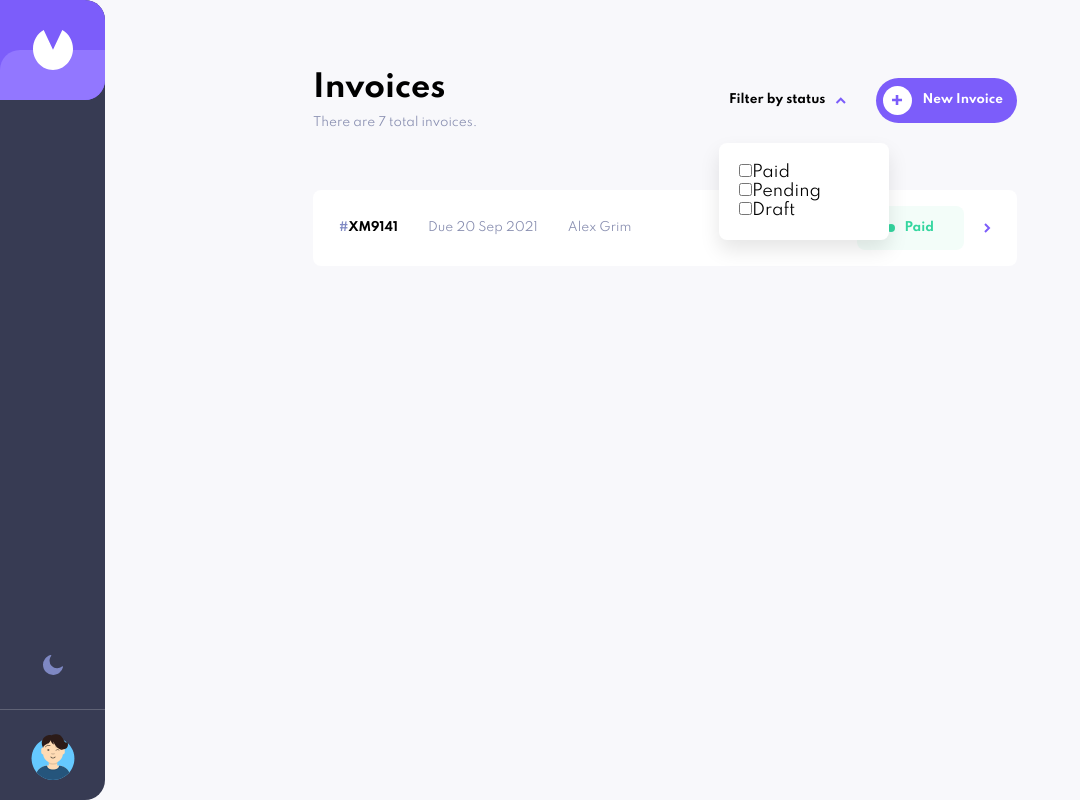
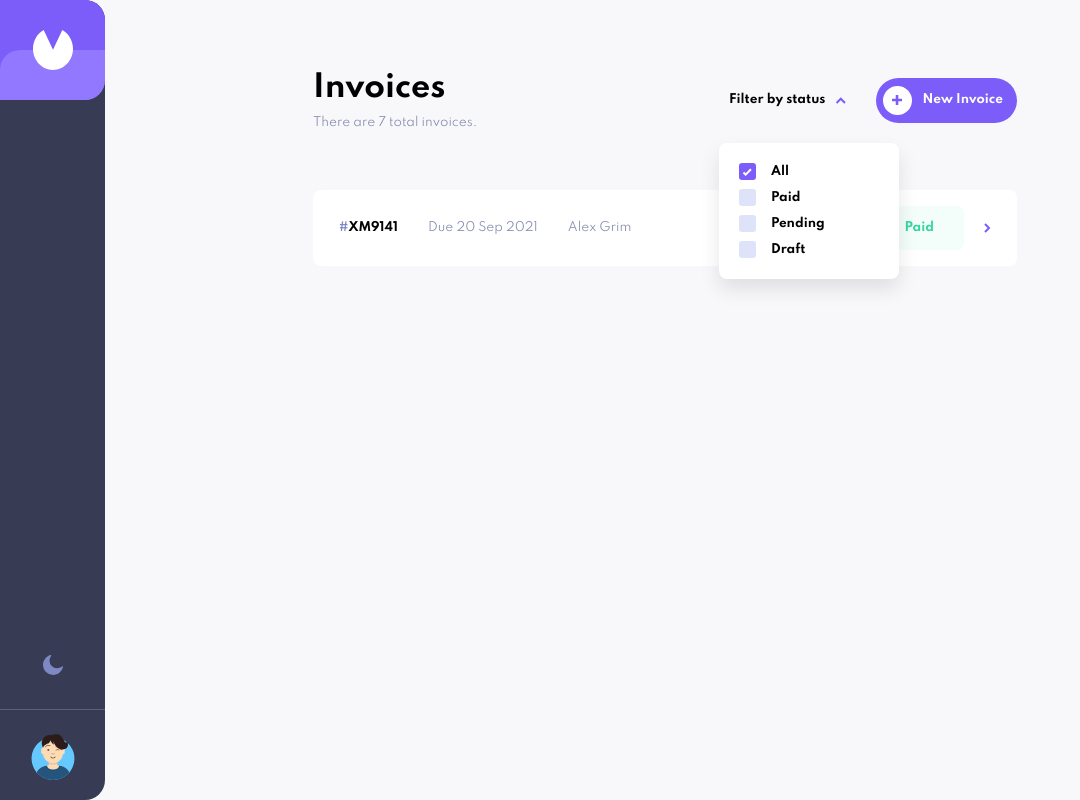
Before and after one commit to akaahl/invoice-app-react, a React (Create React App) app: page / in a window 1280 px wide. Both pictures are taken after a click on the button "Filter by status". Shown: the whole page, without its empty margins (0-1080 px from the left). Built offline with nearby package versions, Linux system fonts and the light colour scheme.

Commit message:
Finished styling up the filter modal in Header component

```diff
--- a/src/components/Home/Header.js
+++ b/src/components/Home/Header.js
@@ -2,9 +2,16 @@ import React, { useState } from "react";
 import styled from "styled-components";
 import arrowIcon from "../../assets/images/icon-arrow-down.svg";
 import plusIcon from "../../assets/images/icon-plus.svg";
+import checkIcon from "../../assets/images/icon-check.svg";
 
 const Header = () => {
   const [modal, setModal] = useState(false);
+  const [filterStatus, setFilterStatus] = useState("all");
+
+  const handleFilter = (e) => {
+    setFilterStatus(e.target.value);
+  };
+
   return (
     <StyledHeader>
       <div className="left-side">
@@ -25,20 +32,65 @@ const Header = () => {
 
           {modal && (
             <div className="status-wrapper">
-              <div className="paid-status">
-                <input type="checkbox" name="paid" id="paid" />
-                <label htmlFor="paid">Paid</label>
-              </div>
+              <label htmlFor="all" className="all">
+                <input
+                  type="radio"
+                  name="filter"
+                  id="all"
+                  value="all"
+                  onChange={handleFilter}
+                  checked={filterStatus === "all"}
+                />
+                <div className="custom-checkbox">
+                  <img src={checkIcon} alt="check icon" />
+                </div>
+                <span>All</span>
+              </label>
 
-              <div className="pending-status">
-                <input type="checkbox" name="pending" id="pending" />
-                <label htmlFor="pending">Pending</label>
-              </div>
+              <label htmlFor="paid" className="paid">
+                <input
+                  type="radio"
+                  name="filter"
+                  id="paid"
+                  value="paid"
+                  onChange={handleFilter}
+                  checked={filterStatus === "paid"}
+                />
+                <div className="custom-checkbox">
+                  <img src={checkIcon} alt="check icon" />
+                </div>
+                <span>Paid</span>
+              </label>
 
-              <div className="draft-status">
-                <input type="checkbox" name="draft" id="draft" />
-                <label htmlFor="draft">Draft</label>
-              </div>
+              <label htmlFor="pending">
+                <input
+                  type="radio"
+                  name="filter"
+                  id="pending"
+                  value="pending"
+                  onChange={handleFilter}
+                  checked={filterStatus === "pending"}
+                />
+                <div className="custom-checkbox">
+                  <img src={checkIcon} alt="check icon" />
+                </div>
+                <span>Pending</span>
+              </label>
+
+              <label htmlFor="draft">
+                <input
+                  type="radio"
+                  name="filter"
+                  id="draft"
+                  value="draft"
+                  onChange={handleFilter}
+                  checked={filterStatus === "draft"}
+                />
+                <div className="custom-checkbox">
+                  <img src={checkIcon} alt="check icon" />
+                </div>
+                <span>Draft</span>
+              </label>
             </div>
           )}
         </div>
@@ -107,7 +159,60 @@ const StyledHeader = styled.header`
         padding: 20px;
         border-radius: 8px;
         box-shadow: 0px 10px 20px 0px rgba(0, 0, 0, 0.1);
-        width: 170px;
+        width: 180px;
+
+        label {
+          display: block;
+
+          cursor: pointer;
+          display: flex;
+
+          &:hover {
+            .custom-checkbox {
+              border: 1px solid #7c5dfa;
+            }
+          }
+
+          &:not(:first-child) {
+            margin-top: 8px;
+          }
+
+          input[type="radio"] {
+            display: none;
+
+            &:checked ~ .custom-checkbox {
+              background-color: #7c5dfa;
+
+              img {
+                transform: scale(1);
+              }
+            }
+          }
+
+          .custom-checkbox {
+            height: 17px;
+            width: 17px;
+            border-radius: 3px;
+            background-color: #dfe3fa;
+            border: 1px solid transparent;
+            transition: all 0.2 ease-in-out;
+            display: grid;
+            place-items: center;
+            margin-right: 15px;
+            transition: all 0.2s ease-in-out;
+
+            img {
+              transform: scale(0);
+              transition: all 0.4s ease-in-out;
+            }
+          }
+
+          span {
+            font-size: 12px;
+            font-weight: 700;
+            line-height: 1.5;
+          }
+        }
       }
     }
 
```
